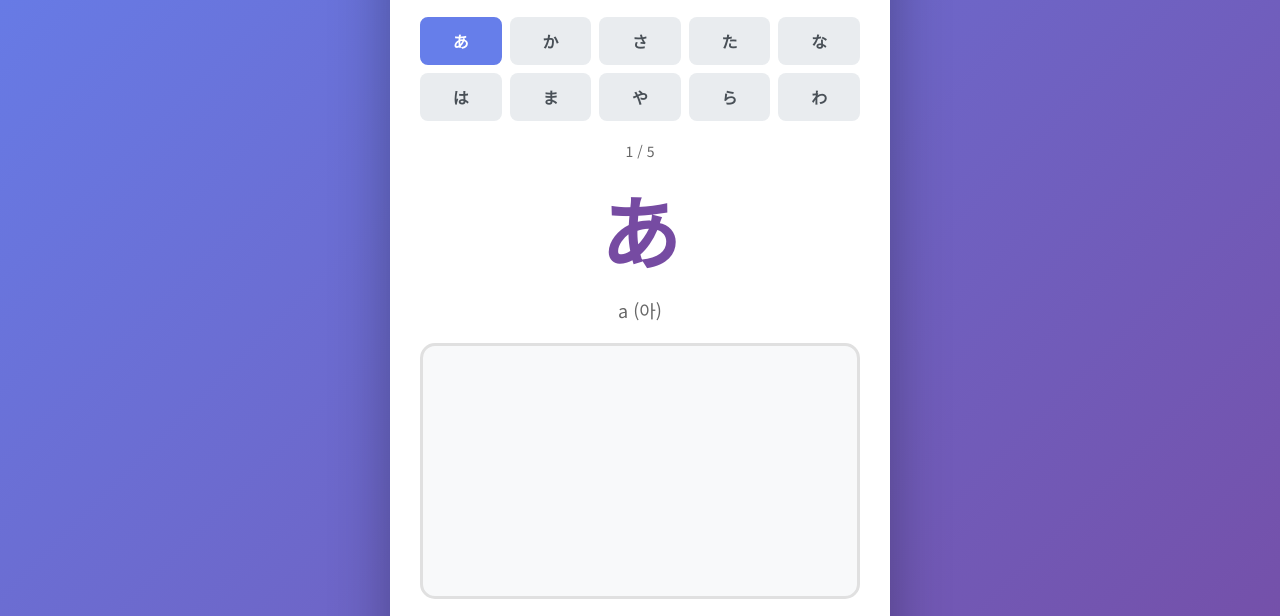
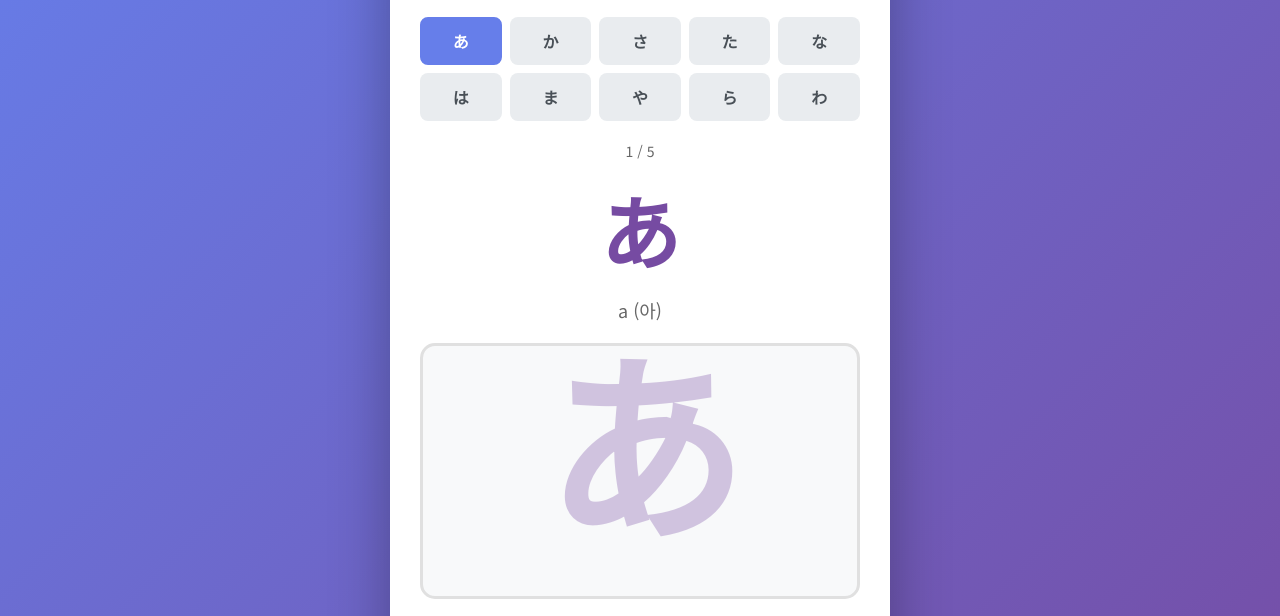
Before and after one commit to Jang1117/japanese, a plain HTML site: page hiragana-practice.html in a window 1280 px wide. Shown: the part 157-773 px from the top of the page. Drawn offline with Linux system fonts and the light colour scheme.

Commit message:
Update hiragana-practice.html

```diff
--- a/hiragana-practice.html
+++ b/hiragana-practice.html
@@ -126,7 +126,7 @@
             top: 0;
             left: 0;
             pointer-events: none;
-            opacity: 0;
+            opacity: 0.3;
         }
 
         .controls {
@@ -1072,7 +1072,7 @@
         let currentCategory = 'a';
         let currentIndex = 0;
         let isDrawing = false;
-        let showGuide = false;
+        let showGuide = true;
 
         const canvas = document.getElementById('drawingCanvas');
         const guideCanvas = document.getElementById('guideCanvas');
```
